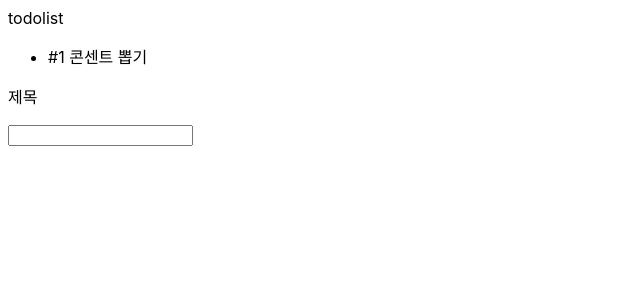
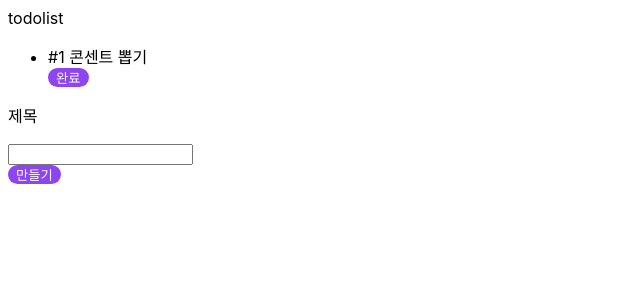
Before and after one commit to esg-sw-2024-elice/elice-tree-preview, a React (Create React App) app in the folder elice-tree-fe/: page / in a window 1280 px wide. Shown: the top 300 px of the page, without its empty margins (0-640 px from the left). Built offline with nearby package versions, Linux system fonts and the light colour scheme; a web font is replaced by a local one.

Commit message:
fix:file-direction-error-in-basebutton

```diff
--- a/elice-tree-fe/src/components/basebutton/BaseButton.tsx
+++ b/elice-tree-fe/src/components/basebutton/BaseButton.tsx
@@ -11,7 +11,7 @@ interface BaseButtonProps {
 /**
  * @param children: 버튼 내부에 들어갈 요소
  * @param type: 버튼 종류
- * @param onClick: 클릭 시 할 행동 (disable true일 시 undefined)
+ * @param onClick: 클릭 시 할 행동
  * @param className: 추가 스타일링 (기본은 하얀색에 검정 글자)
  */
 
--- a/elice-tree-fe/src/components/index.ts
+++ b/elice-tree-fe/src/components/index.ts
@@ -1,5 +1,8 @@
 import Router from './routers';
 import TodoList from './todolist/Todolistitems';
 import BaseButton from './basebutton/BaseButton';
+import TodoListButton from './todolist/todolistbutton/Todolistbutton';
+import TodoListInput from './todolist/Todolistinput';
+import TodoListItems from './todolist/Todolistitems';
 
-export { BaseButton, Router, TodoList };
+export { BaseButton, Router, TodoListItems, TodoListInput, TodoListButton, TodoList };
--- a/elice-tree-fe/src/components/todolist/Todolistinput.tsx
+++ b/elice-tree-fe/src/components/todolist/Todolistinput.tsx
@@ -16,7 +16,9 @@ export default function TodoListInput({
     <>
       <p>제목</p>
       <input type="text" value={todoContent} onChange={(e) => setTodoContent(e.target.value)} />
-      {/* <TodoListButton onClick={handleAddTodo}>만들기</TodoListButton> */}
+      <TodoListButton content="만들기" onClick={handleAddTodo}>
+        만들기
+      </TodoListButton>
     </>
   );
 }
--- a/elice-tree-fe/src/components/todolist/Todolistitems.tsx
+++ b/elice-tree-fe/src/components/todolist/Todolistitems.tsx
@@ -1,6 +1,6 @@
 import React from 'react';
 import { Todo } from 'types';
-import TodoListButton from './todolistbutton/Todolistbutton';
+import { TodoListButton } from 'components';
 
 interface TodoListItemsProps {
   todos: Todo[];
@@ -16,9 +16,11 @@ export default function TodoListItems({ todos, CompletedTodo }: TodoListItemsPro
             <li>
               <span>#{index + 1} </span>
               <span>{todo.content} </span>
-              {/* <div>
-                <TodoListButton onClick={() => CompletedTodo(index)}>완료</TodoListButton>
-              </div> */}
+              <div>
+                <TodoListButton content="completed" onClick={() => CompletedTodo(index)}>
+                  완료
+                </TodoListButton>
+              </div>
             </li>
           </ul>
         );
--- a/elice-tree-fe/src/components/todolist/todolistbutton/Todolistbutton.tsx
+++ b/elice-tree-fe/src/components/todolist/todolistbutton/Todolistbutton.tsx
@@ -1,17 +1,18 @@
 import React from 'react';
-import * as Styled from 'components/todolist/todolistbutton/Todolistbutton_style';
+import * as S from './Todolistbutton_style';
 
 interface TodoListButtonProps {
   children: React.ReactNode;
+  content: string;
   onClick: () => void;
 }
 
-export default function TodoListButton({ children, onClick }: TodoListButtonProps) {
+export default function TodoListButton({ children, content, onClick }: TodoListButtonProps) {
   return (
     <>
-      <Styled.TodolistButtonWrapper type="button" content="completed" onClick={onClick}>
+      <S.TodolistButtonWrapper type="button" onClick={onClick}>
         {children}
-      </Styled.TodolistButtonWrapper>
+      </S.TodolistButtonWrapper>
     </>
   );
 }
--- a/elice-tree-fe/src/components/todolist/todolistbutton/Todolistbutton_style.ts
+++ b/elice-tree-fe/src/components/todolist/todolistbutton/Todolistbutton_style.ts
@@ -2,9 +2,8 @@ import styled from 'styled-components';
 import { BaseButton } from 'components';
 import { PALETTE } from 'styles';
 
-export const TodolistButtonWrapper = styled(BaseButton)<{ content: string }>`
-  background-color: ${(props) =>
-    props.content === 'completed' ? PALETTE.MAIN_PURPLE : PALETTE.LIGHT_GREEN};
+export const TodolistButtonWrapper = styled(BaseButton)`
+  background-color: ${PALETTE.MAIN_PURPLE};
   color: white;
   cursor: pointer;
 `;
--- a/elice-tree-fe/src/pages/TodoList/index.tsx
+++ b/elice-tree-fe/src/pages/TodoList/index.tsx
@@ -1,11 +1,8 @@
 import React, { useState } from 'react';
 
 import { Todo } from 'types';
-
 import { todo } from './data';
-
-import TodoListInput from 'components/todolist/Todolistinput';
-import TodoListItems from 'components/todolist/Todolistitems';
+import { TodoListInput, TodoListItems } from 'components';
 
 export default function TodoListPage() {
   const [todoList, setTodoList] = useState<Todo[]>(todo);
--- a/elice-tree-fe/src/styles/colors/index.ts
+++ b/elice-tree-fe/src/styles/colors/index.ts
@@ -1,7 +1,7 @@
 export const PALETTE = {
   MAIN_BLACK: '#1A1A1A',
   MAIN_GREEN: '#3F7541',
-  MAIN_PURPLE: '##8D44F2',
+  MAIN_PURPLE: '#8D44F2',
   LIGHT_BLACK: '#BABABA',
   LIGHT_GREEN: '#DFECE0',
   // LIGHT_RED: '#FFE8E4',
```
